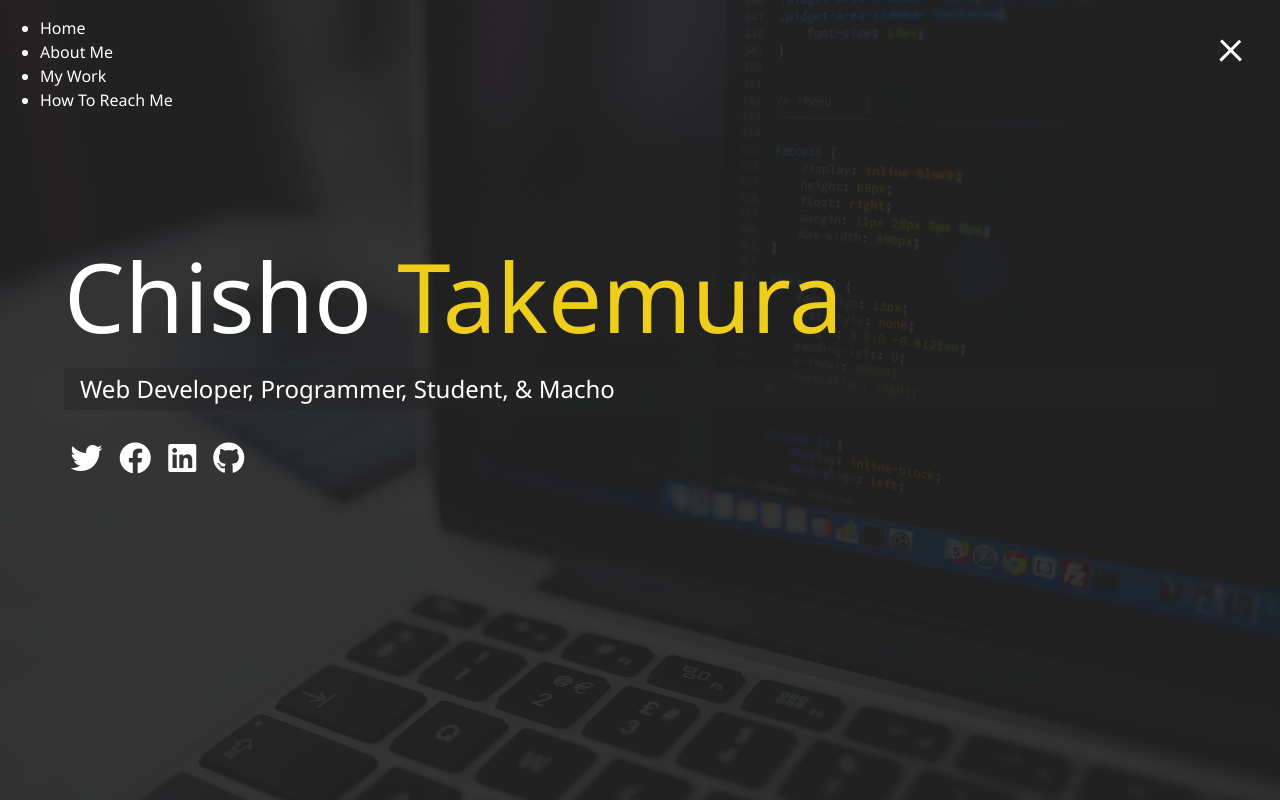
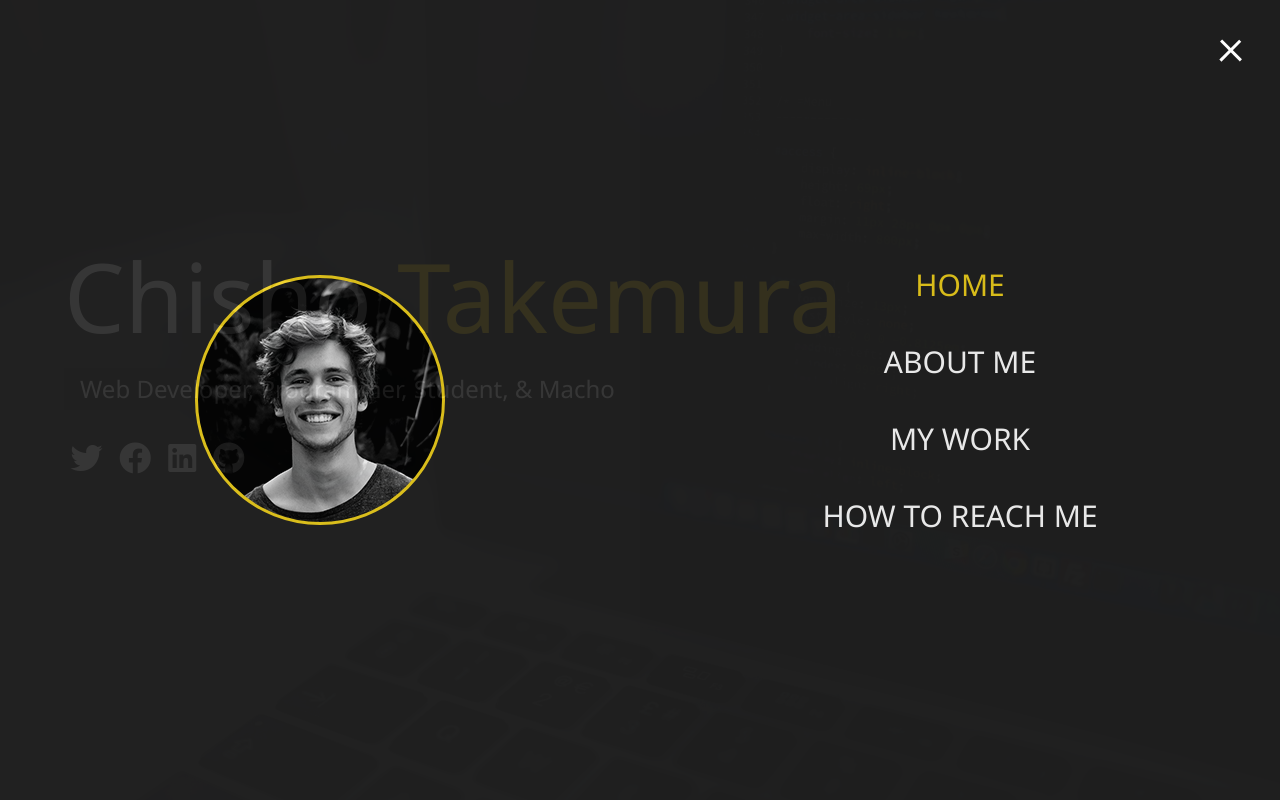
Before and after one commit to ChishoTakemura/modern-responsive-design, a website: page index.html in a window 1280 px wide. Both pictures are taken after a click on the element 1231 px from the left and 47 px from the top of the page. Drawn offline with Linux system fonts and the light colour scheme.

Commit message:
completed nav menu

```diff
--- a/index.html
+++ b/index.html
@@ -22,7 +22,7 @@
         </div>
       </div>
       <ul class="menu-nav">
-        <li class="nav-item">
+        <li class="nav-item current">
           <a href="/" class="nav-link">
           Home
         </a>
--- a/sass/module/_nav.scss
+++ b/sass/module/_nav.scss
@@ -37,3 +37,98 @@
     }
   }
 }
+
+//Menu Overlay
+.menu {
+  position: fixed;
+  top: 0;
+  width: 100%;
+  opacity: 0.9;
+  visibility: hidden;
+
+  &.show {
+    visibility: visible;
+  }
+
+  &-branding, &-nav {
+    display: flex;
+    flex-flow: column wrap;
+    align-items: center;
+    justify-content: center;
+    float: left;
+    width: 50%;
+    height: 100vh;
+    overflow: hiden;
+  }
+
+  &-nav {
+    margin: 0;
+    padding: 0;
+    background: darken($primary-color,0.5);
+    list-style: none;
+    transform: translate3d(0, -100%, 0);
+    @include easeOut;
+
+    &.show {
+      //slide in from top
+    transform: translate3d(0,0,0);
+    }
+  }
+
+  //Branding side
+  &-branding {
+    background: $primary-color;
+    transform: translate3d(0,100%,0);
+    @include easeOut;
+
+    &.show {
+      //slide in from top
+    transform: translate3d(0,0,0);
+    }
+
+    .portrait {
+      width: 250px;
+      height: 250px;
+      background: url('../img/portrait.jpg');
+      border-radius: 50%;
+      border: 3px solid $secondary-color;
+    }
+  }
+
+
+  .nav-item {
+    transform: translate3d(600px,0,0);
+    @include easeOut;
+
+    &.show {
+      //slide in from top
+    transform: translate3d(0,0,0);
+    }
+    &.current > a {
+      color: $secondary-color;
+    }
+  }
+
+  .nav-link {
+    display: inline-block;
+    position: relative;
+    font-size: 30px;
+    text-transform: uppercase;
+    padding: 1rem 0;
+    font-weight: 300;
+    color: #ffffff;
+    text-decoration: none;
+    @include easeOut;
+    &:hover {
+      color: $secondary-color;
+    }
+  }
+
+}
+// for(let x = 0; i < 4;i++)
+//Delay each item slide by 0.1s
+@for $x from 1 through 4 {
+  .nav-item:nth-child(#{$x}){
+  transition-delay: $x * 0.1s;
+  }
+}
```
Also changed, not shown: css/style.css.
